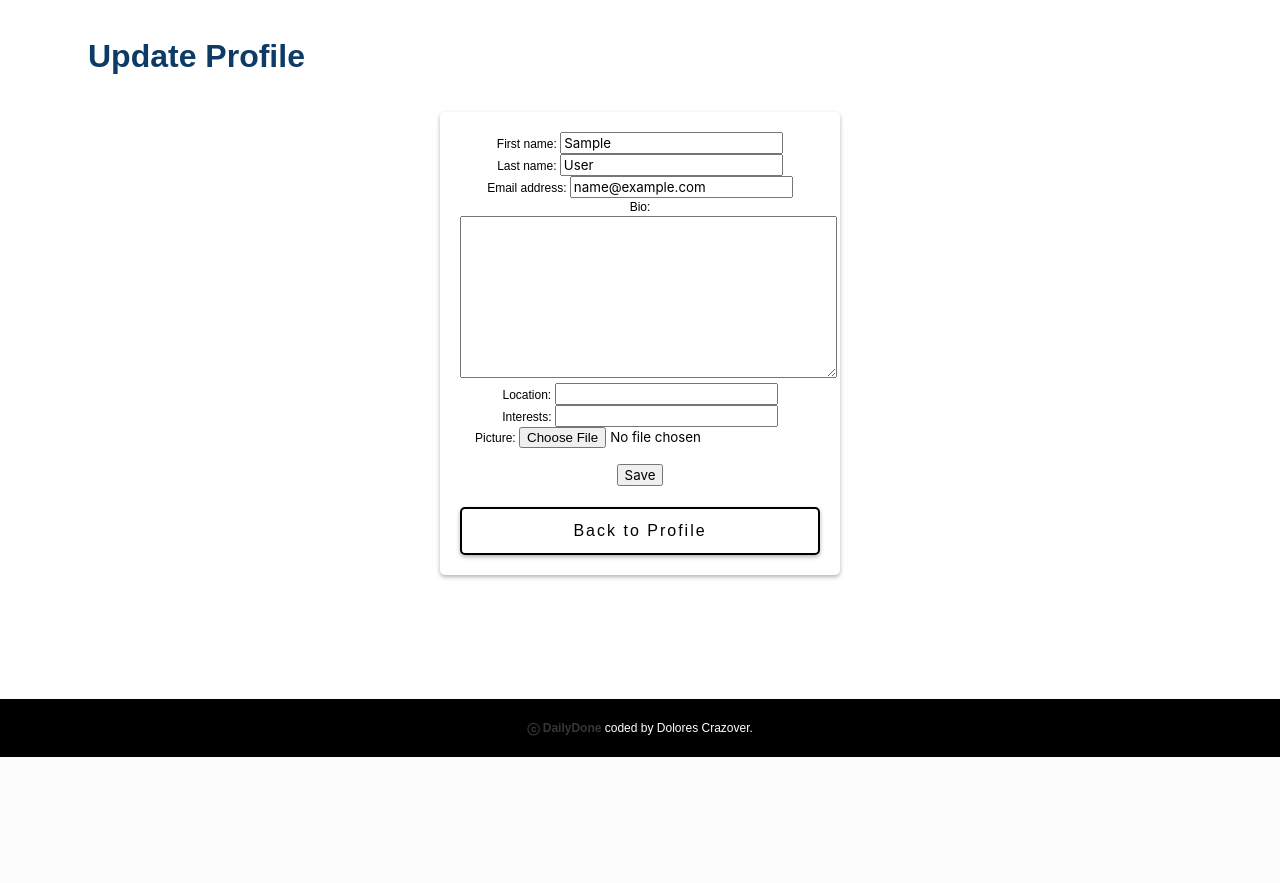
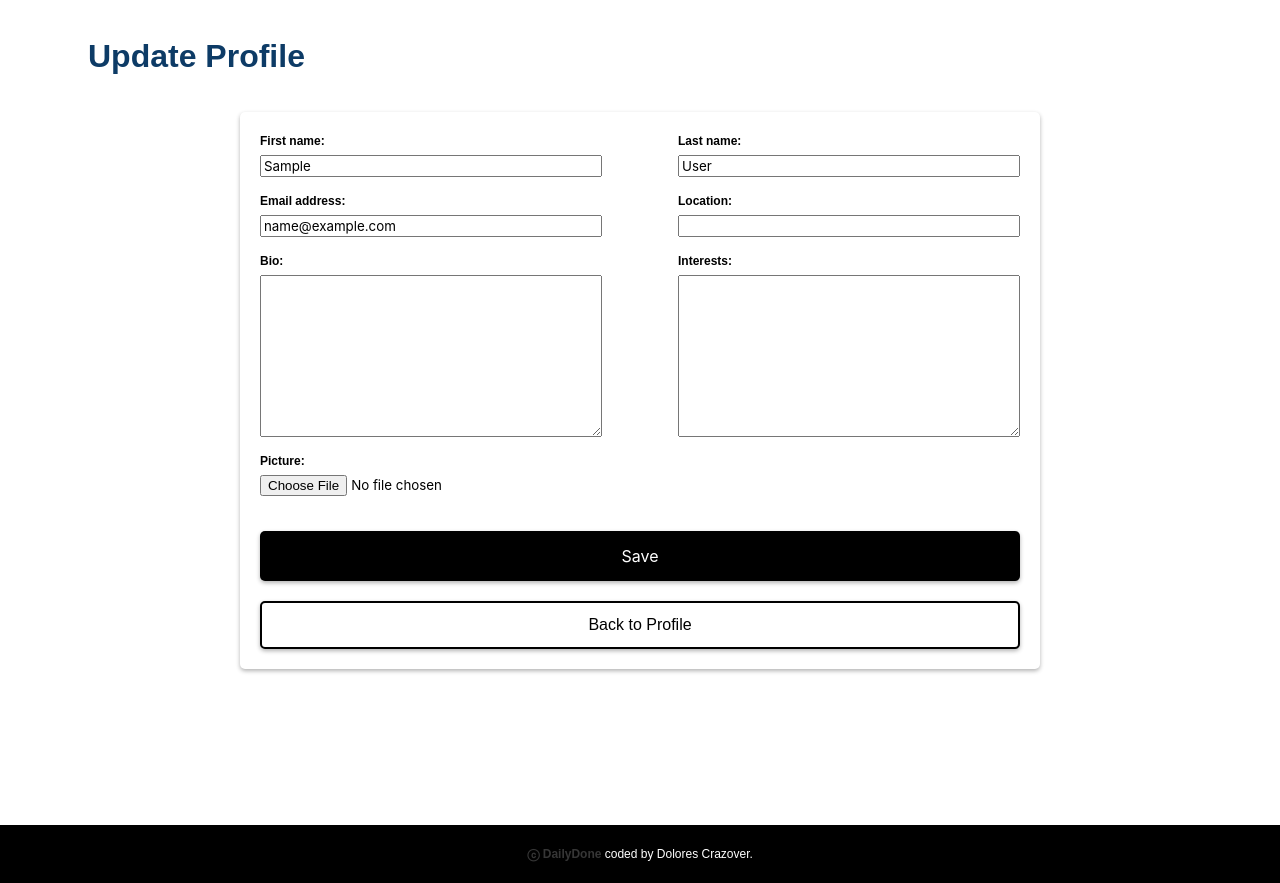
Before and after one commit to katiemcmillin/dailydone, a Django app: page /profile/1/update in a window 1280 px wide. Shown: the part 52-935 px from the top of the page. Before the commit the page ends 809 px from the top, so only its background shows below. Run offline with Django 4.2, Linux system fonts and the light colour scheme; the visitor is signed in with stand-in values (Sample User, id 1).

Commit message:
user profile update page fixed done

```diff
--- a/main_app/models.py
+++ b/main_app/models.py
@@ -104,7 +104,7 @@ class UserProfile(models.Model):
     user = models.OneToOneField(User, null=True, on_delete=models.CASCADE)
     bio = models.TextField(max_length=4000, blank=True)
     location = models.CharField(max_length=2000, blank=True)
-    interests = models.CharField(max_length=4000, blank=True)
+    interests = models.TextField(max_length=4000, blank=True)
     picture = models.ImageField(upload_to='media', blank=True)
 
     def __str__(self):
--- a/main_app/static/styles/main.css
+++ b/main_app/static/styles/main.css
@@ -36,7 +36,6 @@ body {
     width: 100%;
     font-size: 14px;
     margin-top: 4rem;
-
 
 }
 
@@ -1391,6 +1390,7 @@ Change background color on mouse-over
 
 /* User Update Profile Page */
 
+
 .title-update-profile{
     font-size: 32px;
     font-weight: bold;
@@ -1401,23 +1401,39 @@ Change background color on mouse-over
 }
 
 .container-profile-update {
-    width: 400px;
-    margin: 0 auto;
+    width: 90%;
+    max-width: 800px;
+    margin: 2rem auto;
     padding: 20px;
     box-shadow: 0 2px 4px rgba(0, 0, 0, 0.3);
-    text-align: center;
     border-radius: 5px;
-    margin-top: 2rem;
+    display: flex;
+    flex-direction: column;
+    align-items: center;
+    justify-content: space-between;
 }
 
 .form-group-update-profile {
+    width: 100%;
+    display: flex;
+    flex-direction: row;
+    flex-wrap: wrap;
+    justify-content: space-between;
+}
+
+.form-group-update-profile p {
+    width: 45%;
     display: flex;
     flex-direction: column;
-    align-items: stretch;
     margin-bottom: 15px;
 }
 
-.button_save {
+.form-group-update-profile label {
+    font-weight: bold;
+    margin-bottom: 5px;
+}
+
+.button_save_update_profile {
     margin-top: 20px;
     background-color: #000;
     border: none;
@@ -1429,21 +1445,14 @@ Change background color on mouse-over
     font-size: 16px;
     transition-duration: 0.4s;
     cursor: pointer;
-    letter-spacing: 2px;
+    width: 100%;
     border-radius: 5px;
-    width: 100%;
     box-shadow: 0 2px 4px rgba(0, 0, 0, 0.3);
 }
 
-.button_save:hover {
+.button_save_update_profile:hover {
     background-color: #444;
     color: #fff;
-}
-
-.button_save:active {
-    background-color: #222;
-    box-shadow: 0 5px #666;
-    transform: translateY(4px);
 }
 
 .button_back_profile {
@@ -1461,18 +1470,11 @@ Change background color on mouse-over
     box-shadow: 0 2px 4px rgba(0, 0, 0, 0.3);
     transition-duration: 0.4s;
     cursor: pointer;
-    letter-spacing: 2px;
 }
 
 .button_back_profile:hover {
     background-color: #000;
     color: #fff;
-}
-
-.button_back_profile:active {
-    background-color: #222;
-    box-shadow: 0 5px #666;
-    transform: translateY(4px);
 }
 
 /* completed Project list */
--- a/main_app/views.py
+++ b/main_app/views.py
@@ -287,13 +287,11 @@ class UserProfileView(DetailView):
         return user
 
 
-
 #  To create a form
 class UserProfileForm(ModelForm):
     class Meta:
         model = UserProfile
-        fields = ['bio', 'location', 'interests', 'picture']
-
+        fields = ['location', 'bio', 'interests', 'picture']
 
 
 @method_decorator(login_required, name='dispatch')
```
Also changed, not shown: main_app/migrations/0014_alter_userprofile_interests.py (added). Lines whose indentation alone changed are shown as unchanged.
